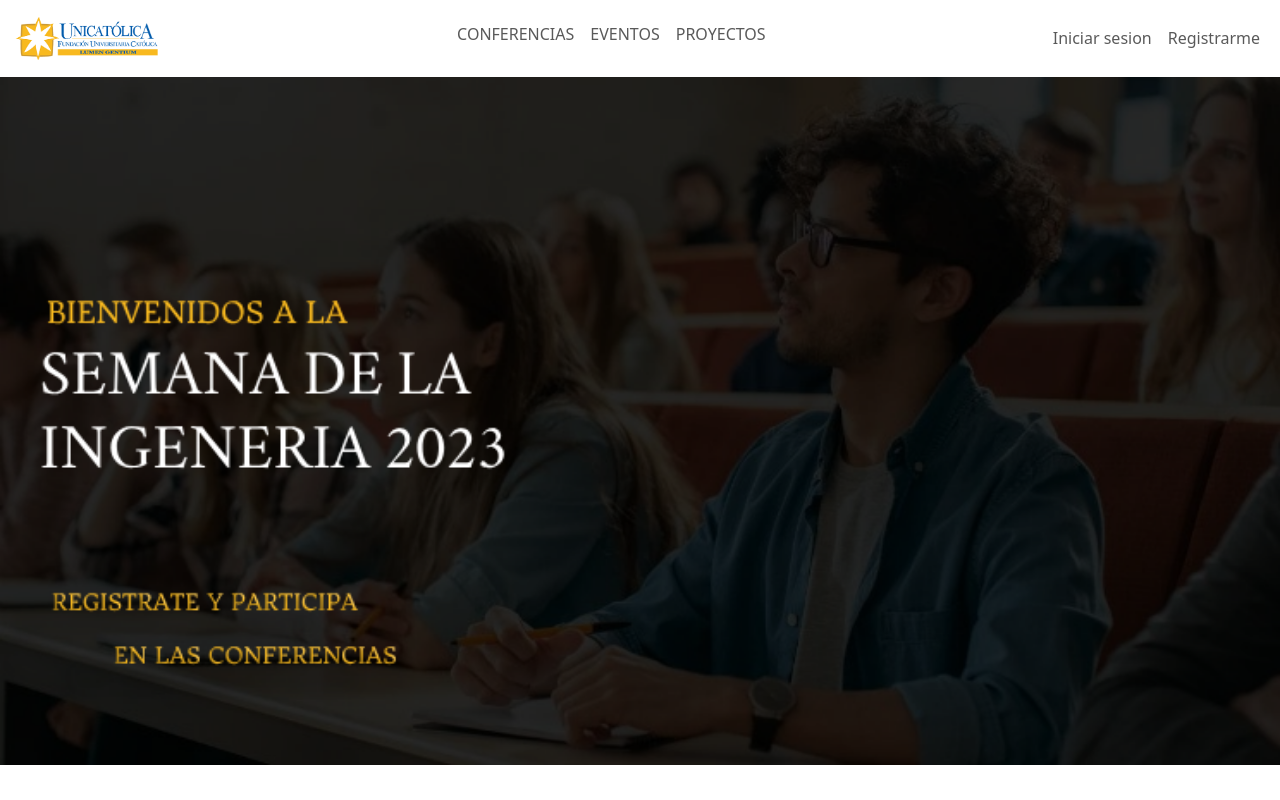
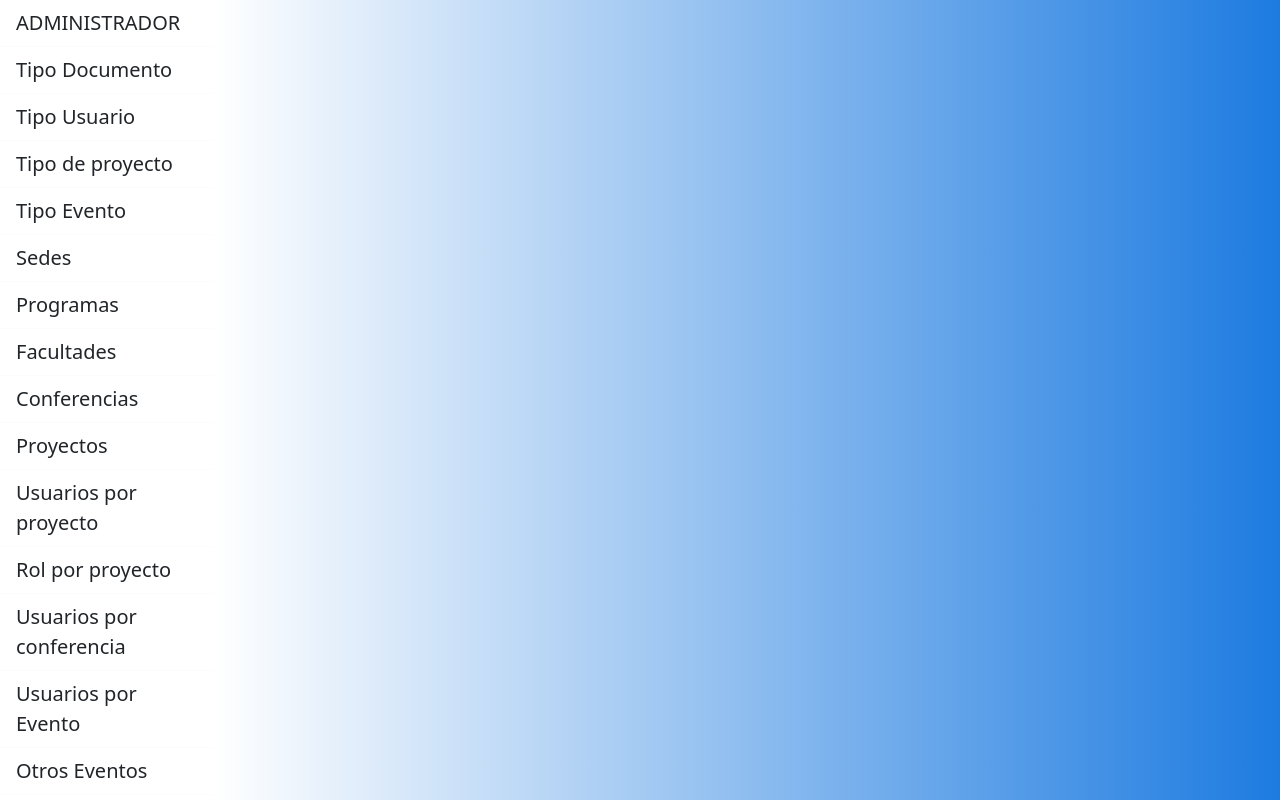
Before and after one commit to KevinOspinal/Semana-Ingeneria, a React (Vite) app in the folder FRONT-END/: page / in a window 1280 px wide. Shown: the top 800 px of the page. Built offline with nearby package versions, Linux system fonts and the light colour scheme.

Commit message:
Nueva actualizacion de la pagina home, se agregaron los nuevos items.

```diff
--- a/FRONT-END/src/App.jsx
+++ b/FRONT-END/src/App.jsx
@@ -5,7 +5,7 @@ import Home from './Pages/Users/Home'
 function App() {
   return (
     <div>
-      <Home/>
+      <Admin/>
     </div>
   )
 }
--- a/FRONT-END/src/Pages/Admin/Pages-Admin/Document_Type/Document_Type.jsx
+++ b/FRONT-END/src/Pages/Admin/Pages-Admin/Document_Type/Document_Type.jsx
@@ -89,7 +89,7 @@ export default function Document_Type() {
       });
   };
 
- console.log(editingDocumentType)
+  console.log('edi', editingDocumentType)
   return (
     <div className="container vh-100 d-flex justify-content-center align-items-center">
       <div className="row">
@@ -130,7 +130,7 @@ export default function Document_Type() {
         <Modal
           isOpen={isModalOpen}
           onRequestClose={closeModal}
-          contentLabel="Editar  Tipo Documento"
+          contentLabel="Editar Tipo Documento"
         >
           <h2>Editar Tipo de Documento</h2>
           <div className="col-10">
@@ -139,7 +139,6 @@ export default function Document_Type() {
               type="text"
               id="Tipo-Documento"
               placeholder="Tipo de Documento"
-              value={editingDocumentType.descripcion || ""}
               onChange={handleDescripcionChange}
             />
           </div>
```
Also changed, not shown: 1 other file (tests, documents, lock files or other folders).
